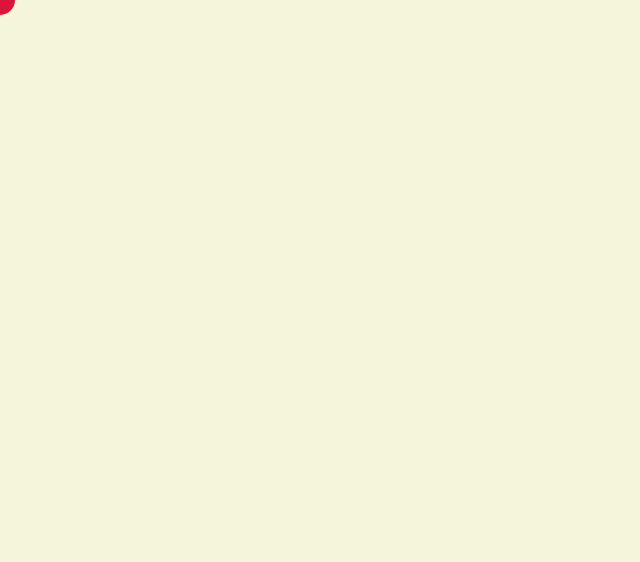
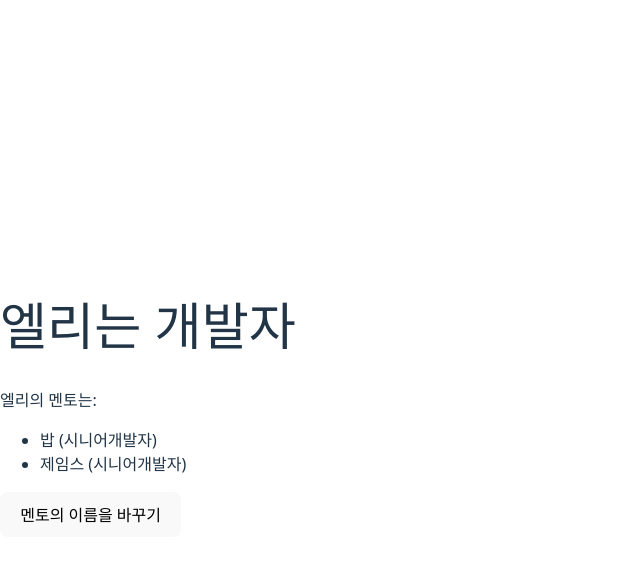
Before and after one commit to jeyoonee/react-basic, a React (Vite) app: page / in a window 1280 px wide. Shown: the top 562 px of the page, without its empty margins (0-640 px from the left). Built offline with nearby package versions, Linux system fonts and the light colour scheme.

Commit message:
feat: add AppMentors component

```diff
--- /dev/null
+++ b/src/AppMentors.jsx
@@ -0,0 +1,49 @@
+import React, { useState } from "react";
+
+export default function AppMentors() {
+  const [person, setPerson] = useState({
+    name: "엘리",
+    title: "개발자",
+    mentors: [
+      {
+        name: "밥",
+        title: "시니어개발자",
+      },
+      {
+        name: "제임스",
+        title: "시니어개발자",
+      },
+    ],
+  });
+  return (
+    <div>
+      <h1>
+        {person.name}는 {person.title}
+      </h1>
+      <p>{person.name}의 멘토는:</p>
+      <ul>
+        {person.mentors.map((mentor, index) => (
+          <li key={index}>
+            {mentor.name} ({mentor.title})
+          </li>
+        ))}
+      </ul>
+      <button
+        onClick={() => {
+          const prev = prompt(`누구의 이름을 바꾸고 싶은가요?`);
+          const current = prompt(`이름을 무엇으로 바꾸고 싶은가요?`);
+          const currentMentors = person.mentors.map((mentor) =>
+            mentor.name === prev ? { ...mentor, name: current } : mentor
+          );
+
+          setPerson((person) => ({
+            ...person,
+            mentors: currentMentors,
+          }));
+        }}
+      >
+        멘토의 이름을 바꾸기
+      </button>
+    </div>
+  );
+}
--- a/src/main.jsx
+++ b/src/main.jsx
@@ -1,10 +1,10 @@
 import { StrictMode } from "react";
 import { createRoot } from "react-dom/client";
 import "./index.css";
-import AppXY from "./AppXY";
+import AppMentors from "./AppMentors";
 
 createRoot(document.getElementById("root")).render(
   <StrictMode>
-    <AppXY />
+    <AppMentors />
   </StrictMode>
 );
```
Also changed, not shown: src/AppMentor.jsx (added, +50 -0 lines).
